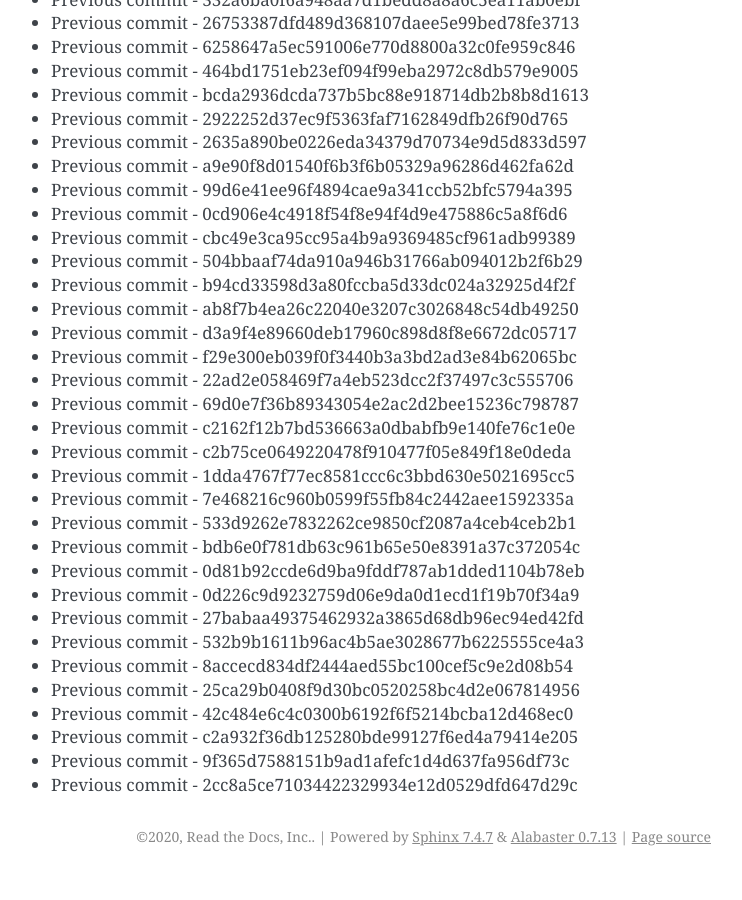
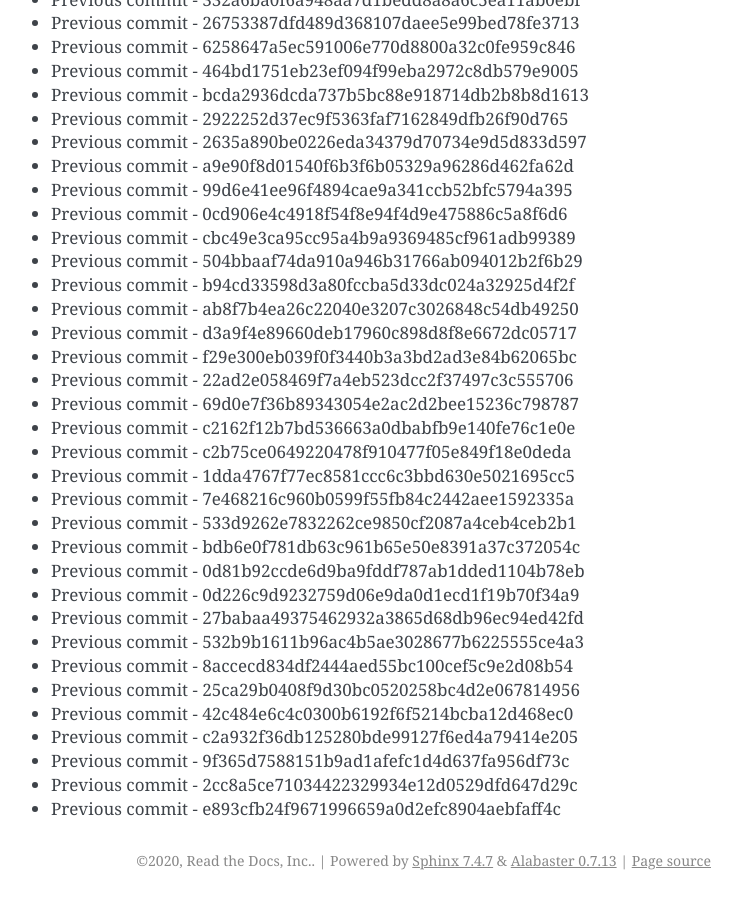
Before and after one commit to readthedocs/rtd-git-stresstest, a Sphinx documentation site: the page built from docs/updates.rst, in a window 1280 px wide and 900 px high, scrolled down 56174 px. Shown: the whole window, without its empty margins (399-1141 px from the left). Built offline with Sphinx 7.4.7, drawn with Linux system fonts in a browser that asks for light colours; before the commit the page ends 57050 px from its top, so only the background shows below that.

Commit message:
Generating commit from previous: e893cfb24f9671996659a0d2efc8904aebfaff4c

```diff
--- a/docs/updates.rst
+++ b/docs/updates.rst
@@ -2392,3 +2392,4 @@ It can be tested for any performance characteristics.
 * Previous commit - c2a932f36db125280bde99127f6ed4a79414e205
 * Previous commit - 9f365d7588151b9ad1afefc1d4d637fa956df73c
 * Previous commit - 2cc8a5ce71034422329934e12d0529dfd647d29c
+* Previous commit - e893cfb24f9671996659a0d2efc8904aebfaff4c
```
